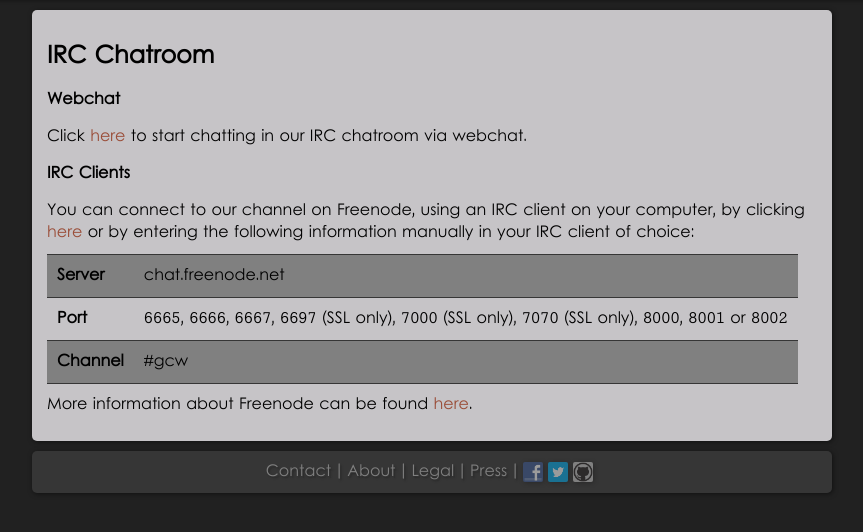
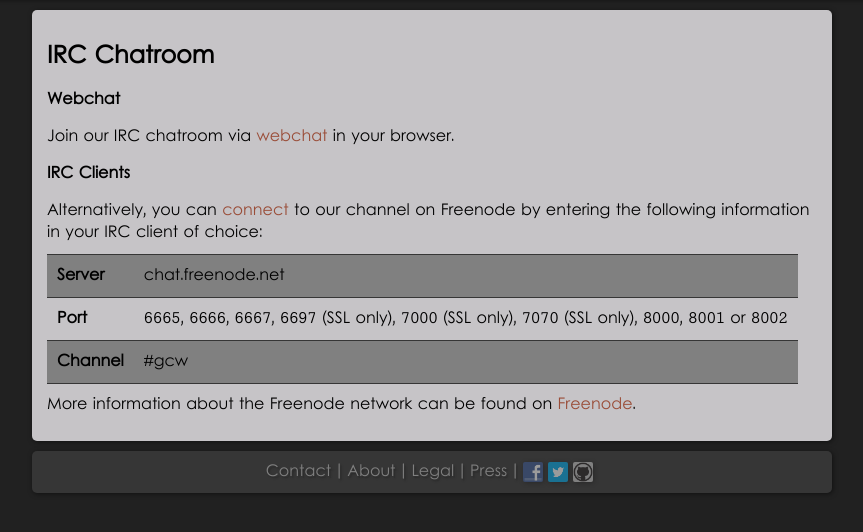
Before and after one commit to gcwnow/www, a PHP site: page /irc in a window 1280 px wide. Shown: the part 52-584 px from the top of the page, without its empty margins (208-1071 px from the left). Run offline with PHP 8.4, Linux system fonts and the light colour scheme; some libraries are stand-ins or nearby versions.

Commit message:
Updated content IRC page.

```diff
--- a/content/irc.php
+++ b/content/irc.php
@@ -9,11 +9,11 @@ include "includes/header.php";
 
 <h2>Webchat</h2>
 
-<p>Click <a target="_blank" href="http://webchat.freenode.net?channels=gcw&uio=d4">here</a> to start chatting in our IRC chatroom via webchat.</p>
+<p>Join our IRC chatroom via <a target="_blank" href="http://webchat.freenode.net?channels=gcw&uio=d4">webchat</a> in your browser.</p>
 
 <h2>IRC Clients</h2>
 
-<p>You can connect to our channel on Freenode, using an IRC client on your computer, by clicking <a href="irc://chat.freenode.net:8001/gcw">here</a> or by entering the following information manually in your IRC client of choice:</p>
+<p>Alternatively, you can <a href="irc://chat.freenode.net:8001/gcw">connect</a> to our channel on Freenode by entering the following information in your IRC client of choice:</p>
 
 <div class="table">
 <div class="table-row"><div class="row0 text_bold">Server</div><div class="row0">chat.freenode.net</div></div>
@@ -21,7 +21,7 @@ include "includes/header.php";
 <div class="table-row"><div class="row0 text_bold">Channel</div><div class="row0">#gcw</div></div>
 </div>
 
-<p>More information about Freenode can be found <a target="_blank" href="http://freenode.net/irc_servers.shtml">here</a>.</p>
+<p>More information about the Freenode network can be found on <a target="_blank" href="http://freenode.net/irc_servers.shtml">Freenode</a>.</p>
 
 </div>
 
```
